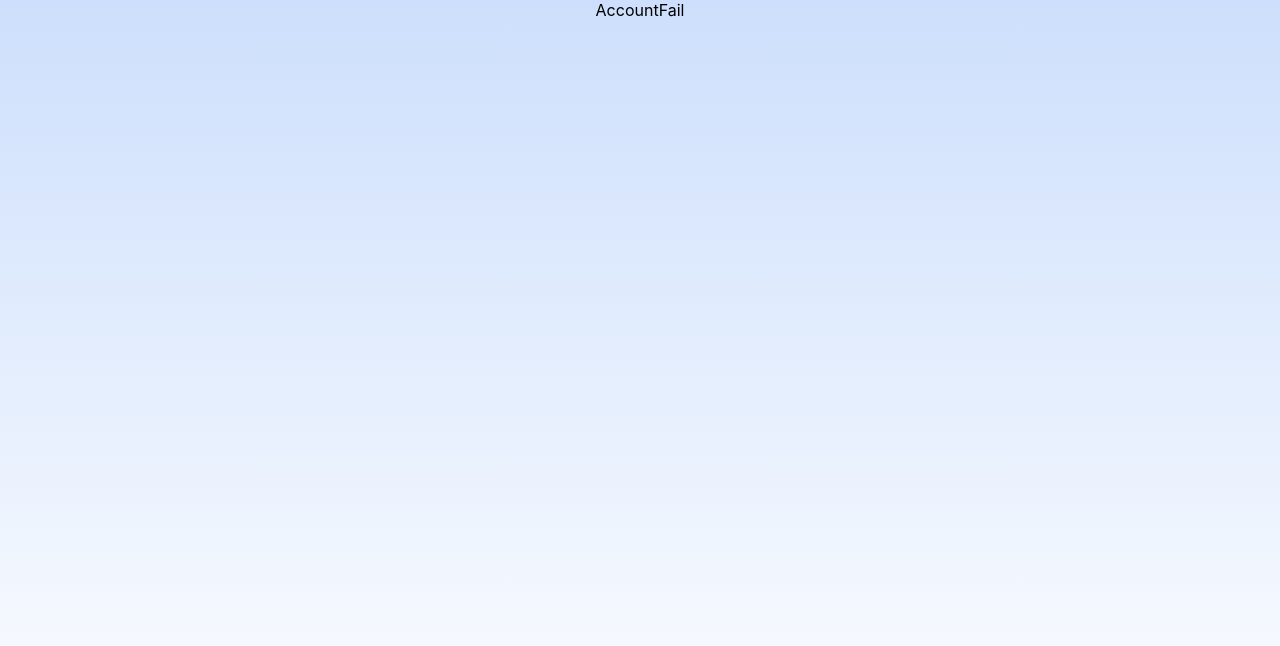
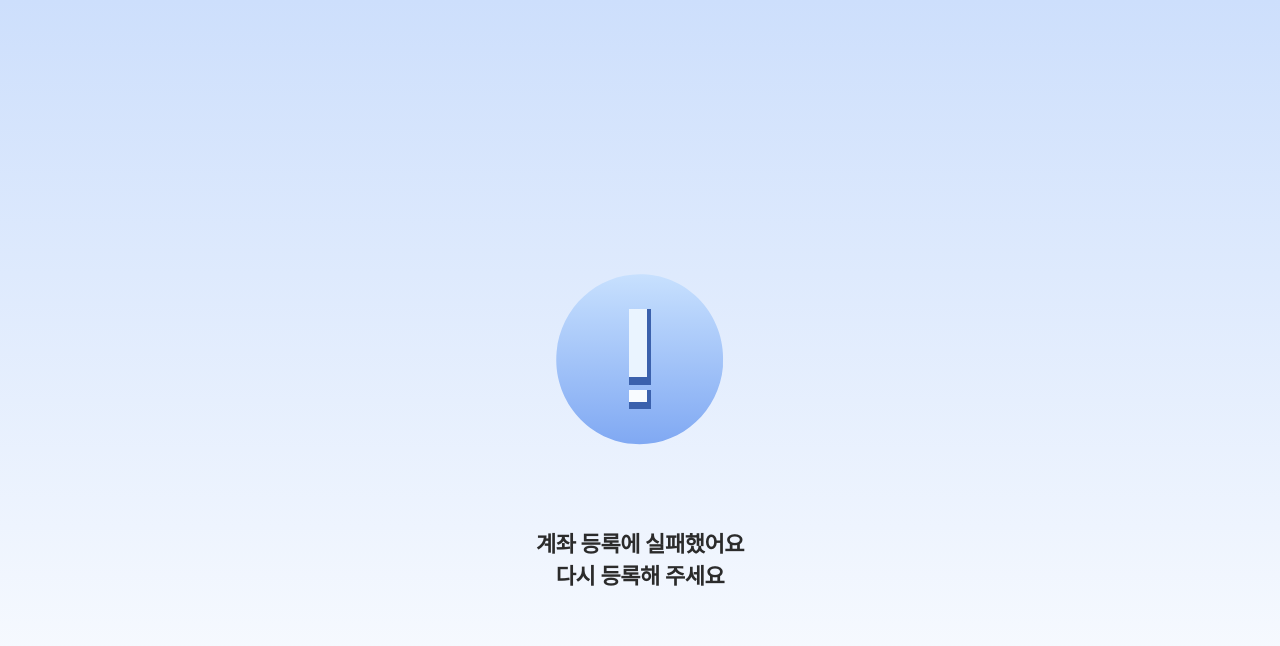
Before and after one commit to CtrlX-oneDayWallet/dayPocket_Front, a React (Create React App) app: page /asset/accountfail in a window 1280 px wide. Shown: the top 646 px of the page. Built offline with nearby package versions, Linux system fonts and the light colour scheme.

Commit message:
feat: fail 컴포넌트 및 accountfail 페이지 완성

```diff
--- a/src/components/fail/Fail.styles.ts
+++ b/src/components/fail/Fail.styles.ts
@@ -5,3 +5,15 @@ export const FailContainer = styled.div`
   flex-direction: column;
   align-items: center;
 `;
+
+export const FailLabel = styled.p`
+  color: ${(props) => props.theme.gray.gy6};
+  text-align: center;
+  font-size: 22px;
+  font-style: normal;
+  font-weight: 600;
+  line-height: normal;
+  letter-spacing: -0.44px;
+  white-space: pre-line;
+  margin-top: 55px;
+`;
--- a/src/components/fail/Fail.tsx
+++ b/src/components/fail/Fail.tsx
@@ -1,3 +1,11 @@
-export default function Fail() {
-  return <div>Fail</div>;
+import * as S from "./Fail.styles";
+import { ReactComponent as FailIcon } from "@/assets/icons/caution.svg";
+
+export default function Fail({ label }: { label: string }) {
+  return (
+    <S.FailContainer>
+      <FailIcon width={224} height={224} />
+      <S.FailLabel>{label}</S.FailLabel>
+    </S.FailContainer>
+  );
 }
--- a/src/pages/assets/AccountFail.styles.ts
+++ b/src/pages/assets/AccountFail.styles.ts
@@ -4,4 +4,5 @@ export const AccountFailContainer = styled.div`
   display: flex;
   flex-direction: column;
   align-items: center;
+  padding-top: 247px;
 `;
--- a/src/pages/assets/AccountFail.tsx
+++ b/src/pages/assets/AccountFail.tsx
@@ -1,5 +1,10 @@
+import { Fail } from "@/components";
 import * as S from "./AccountFail.styles";
 
 export default function AccountFail() {
-  return <S.AccountFailContainer>AccountFail</S.AccountFailContainer>;
+  return (
+    <S.AccountFailContainer>
+      <Fail label={`계좌 등록에 실패했어요\n다시 등록해 주세요`} />
+    </S.AccountFailContainer>
+  );
 }
```
Also changed, not shown: src/assets/icons/caution.svg.
